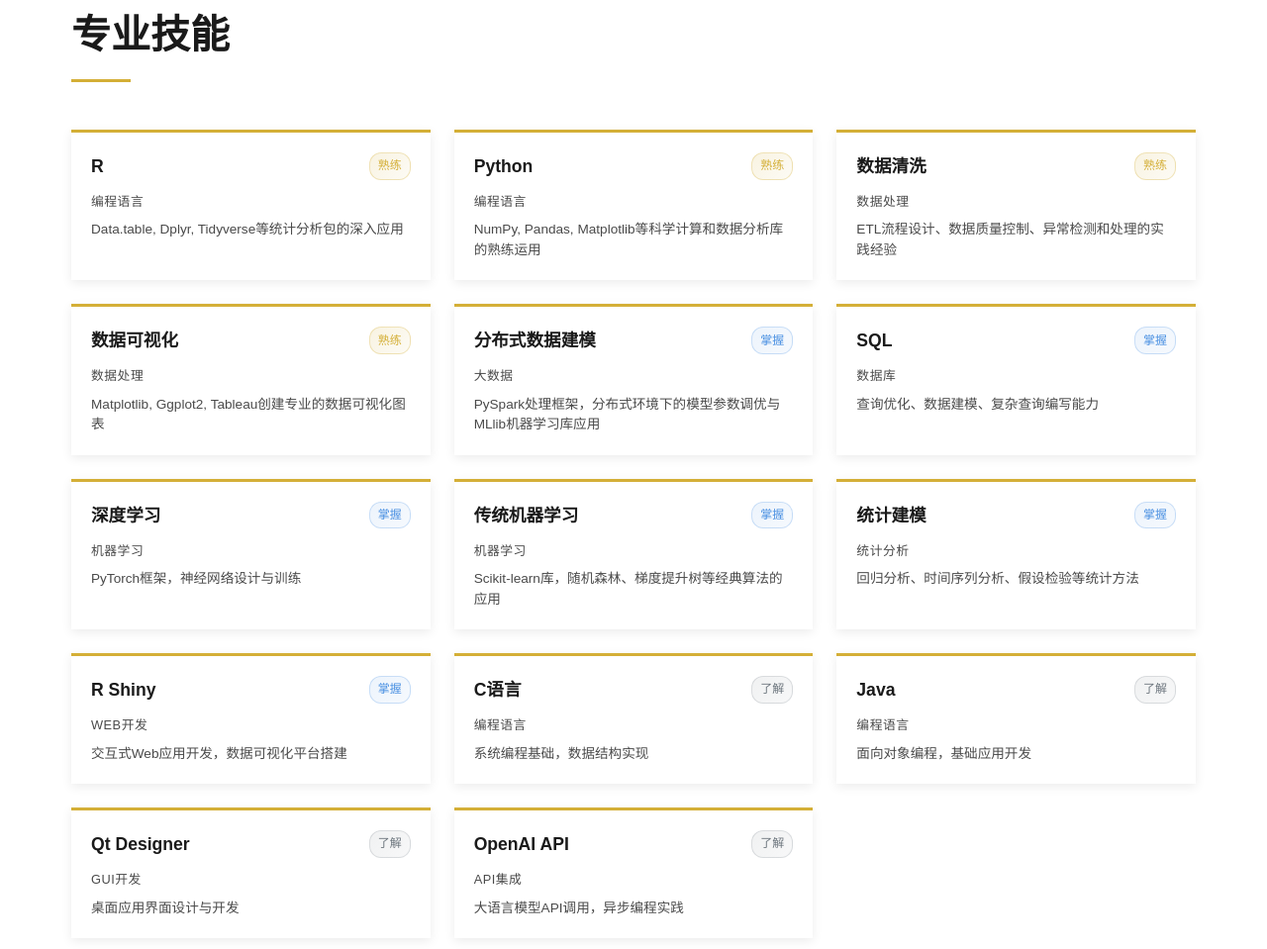
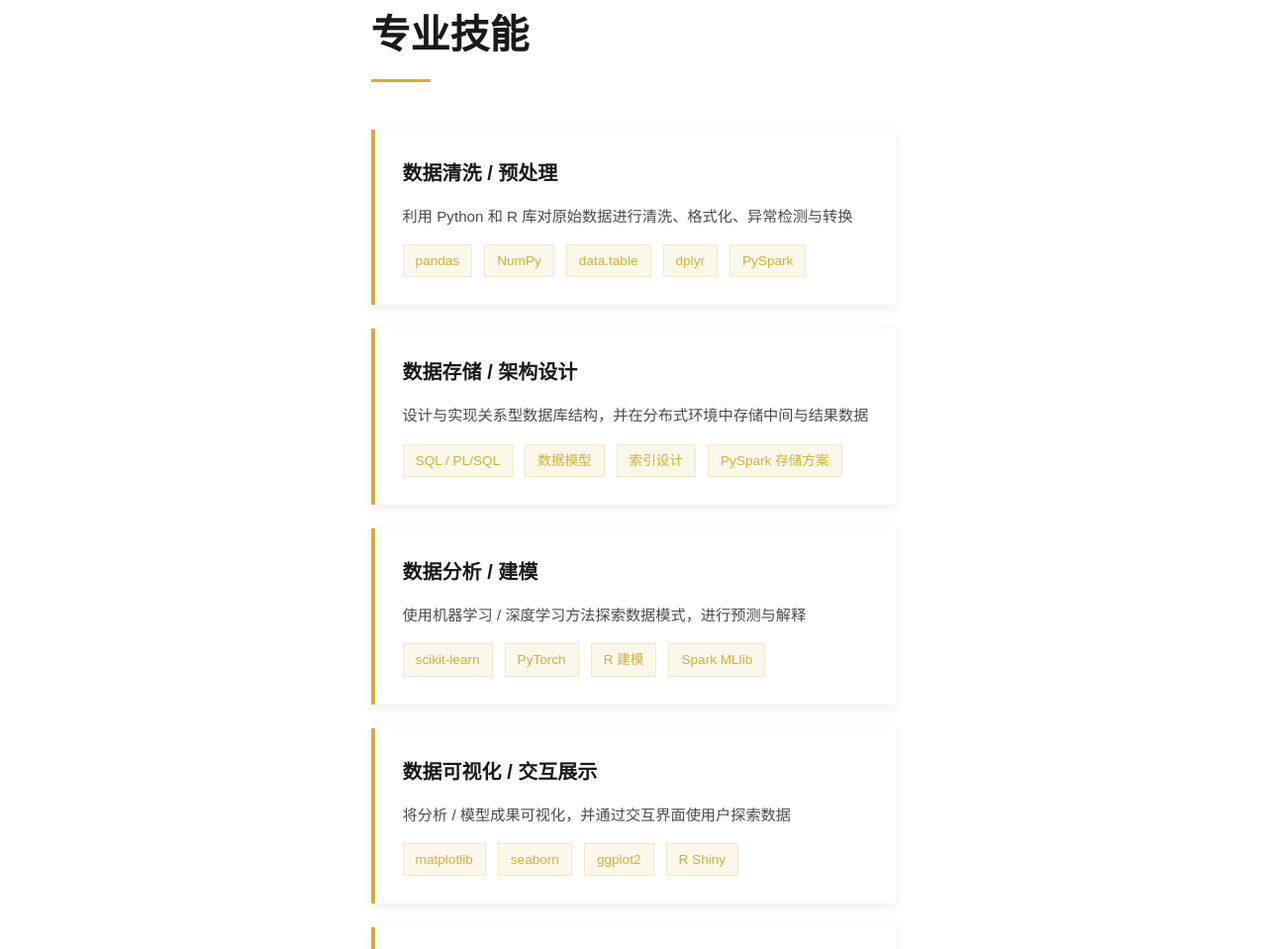
Before and after one commit to lotusink/resume-site, a plain HTML site: page index.html in a window 1280 px wide. Shown: the part 1841-2800 px from the top of the page at 99% size. Drawn offline with Linux system fonts and the light colour scheme.

Commit message:
对技术技能方面做了修改

```diff
--- a/index.html
+++ b/index.html
@@ -573,103 +573,87 @@
             font-size: 1.2em;
         }
 
-        /* 技能部分 - 优化后的紧凑设计 */
+        /* 技能模块 - 新的横向卡片设计 */
         .skills-wrapper {
             width: 100%;
             max-width: 100%;
         }
 
         .skills-container {
-            display: grid;
-            grid-template-columns: repeat(3, 1fr);
+            display: flex;
+            flex-direction: column;
             gap: 1.5rem;
             width: 100%;
-            max-width: 100%;
-        }
-
-        .skill-card {
+        }
+
+        .skill-module {
             background: var(--white);
-            padding: 1.25rem;
+            padding: 1.75rem;
             box-shadow: 0 3px 10px rgba(0, 0, 0, 0.08);
             transition: all 0.3s ease;
-            border-top: 3px solid var(--gold);
+            border-left: 4px solid var(--gold);
             position: relative;
             overflow: hidden;
         }
 
-        .skill-card::before {
+        .skill-module::before {
             content: '';
             position: absolute;
             top: 0;
             left: 0;
             width: 100%;
             height: 100%;
-            background: linear-gradient(135deg, transparent 0%, rgba(212, 175, 55, 0.03) 100%);
+            background: linear-gradient(135deg, transparent 0%, rgba(212, 175, 55, 0.02) 100%);
             opacity: 0;
             transition: opacity 0.3s ease;
         }
 
-        .skill-card:hover::before {
+        .skill-module:hover::before {
             opacity: 1;
         }
 
-        .skill-card:hover {
-            transform: translateY(-5px);
+        .skill-module:hover {
+            transform: translateY(-3px);
             box-shadow: 0 8px 20px rgba(0, 0, 0, 0.12);
         }
 
-        .skill-header {
-            display: flex;
-            justify-content: space-between;
-            align-items: center;
-            margin-bottom: 0.75rem;
-        }
-
-        .skill-title {
-            font-size: 1.1rem;
+        .skill-module-header {
+            margin-bottom: 1rem;
+        }
+
+        .skill-module-title {
+            font-size: 1.25rem;
             font-weight: 600;
             color: var(--dark-gray);
         }
 
-        .skill-level-badge {
+        .skill-module-description {
+            font-size: 0.95rem;
+            color: var(--mid-gray);
+            line-height: 1.6;
+            margin-bottom: 1rem;
+        }
+
+        .skill-keywords {
+            display: flex;
+            flex-wrap: wrap;
+            gap: 0.75rem;
+        }
+
+        .skill-keyword {
             display: inline-block;
-            padding: 0.2rem 0.5rem;
-            border-radius: 12px;
-            font-size: 0.75rem;
-            font-weight: 500;
-        }
-
-        /* 熟练度等级样式 - 三级体系 */
-        .level-proficient {
-            background: linear-gradient(135deg, rgba(212, 175, 55, 0.15) 0%, rgba(212, 175, 55, 0.05) 100%);
+            padding: 0.3rem 0.75rem;
+            background: rgba(212, 175, 55, 0.1);
             color: var(--gold);
-            border: 1px solid rgba(212, 175, 55, 0.3);
-        }
-
-        .level-competent {
-            background: linear-gradient(135deg, rgba(74, 144, 226, 0.1) 0%, rgba(74, 144, 226, 0.05) 100%);
-            color: #4A90E2;
-            border: 1px solid rgba(74, 144, 226, 0.25);
-        }
-
-        .level-familiar {
-            background: linear-gradient(135deg, rgba(108, 117, 125, 0.1) 0%, rgba(108, 117, 125, 0.05) 100%);
-            color: #6c757d;
-            border: 1px solid rgba(108, 117, 125, 0.2);
-        }
-
-        .skill-category {
-            font-size: 0.8rem;
-            color: var(--mid-gray);
-            text-transform: uppercase;
-            letter-spacing: 0.5px;
-            margin-bottom: 0.5rem;
-        }
-
-        .skill-description {
             font-size: 0.85rem;
-            color: var(--mid-gray);
-            line-height: 1.5;
+            border: 1px solid rgba(212, 175, 55, 0.2);
+            transition: all 0.3s ease;
+        }
+
+        .skill-keyword:hover {
+            background: rgba(212, 175, 55, 0.2);
+            border-color: var(--gold);
+            transform: translateY(-1px);
         }
 
         /* 经验部分 */
@@ -1187,26 +1171,27 @@
                 gap: 1rem;
             }
 
-            .skill-card {
+            .skill-module {
                 padding: 1rem;
-            }
-
-            .skill-header {
-                flex-direction: row;
-                gap: 0.5rem;
-            }
-
-            .skill-title {
+                border-left-width: 3px;
+            }
+
+            .skill-module-title {
                 font-size: 1rem;
             }
 
-            .skill-level-badge {
-                font-size: 0.7rem;
-                padding: 0.15rem 0.4rem;
-            }
-
-            .skill-description {
-                font-size: 0.8rem;
+            .skill-module-description {
+                font-size: 0.85rem;
+                line-height: 1.5;
+            }
+
+            .skill-keywords {
+                gap: 0.4rem;
+            }
+
+            .skill-keyword {
+                font-size: 0.75rem;
+                padding: 0.2rem 0.5rem;
             }
 
             /* 时间线移动端优化 */
@@ -1403,7 +1388,7 @@
             }
 
             /* 移除hover效果，改为tap效果 */
-            .skill-card:active {
+            .skill-module:active {
                 transform: scale(0.98);
             }
 
@@ -1446,7 +1431,7 @@
                     <h1>陈鹏羽</h1>
                     <h2>数据科学研究生</h2>
                     <p>
-                        莫纳什大学数据科学硕士在读（QS 2026 第36位，预计 2026 年 7 月毕业）。扎实的统计学与数据分析背景，熟练掌握 R 与 Python，擅长大数据处理、机器学习和可视化，具备 LLM 应用与智能体开发经验，专注于以数据智能驱动决策与创新。
+                        莫纳什大学数据科学硕士在读（QS 2026 第36位，预计 2026 年 7 月毕业）。具有扎实的统计学与数据分析背景，熟练掌握 R 与 Python 等编程语言，擅长数据的清洗、探索、建模与可视化，有基于自然语言模型与 Diffusion 音频模型的实践经历，专注于以数据智能驱动决策与创新。
                     </p>
                     <div class="contact-info-inline">
                         <div style="color: var(--light-gold); font-size: 0.95rem; line-height: 1.8;">
@@ -1585,133 +1570,74 @@
             <div class="skills-wrapper">
                 <h2 class="section-title">专业技能</h2>
                 <div class="skills-container">
-                    <!-- 熟练技能 -->
-                    <div class="skill-card">
-                        <div class="skill-header">
-                            <h3 class="skill-title">R</h3>
-                            <span class="skill-level-badge level-proficient">熟练</span>
-                        </div>
-                        <div class="skill-category">编程语言</div>
-                        <p class="skill-description">Data.table, Dplyr, Tidyverse等统计分析包的深入应用</p>
-                    </div>
-
-                    <div class="skill-card">
-                        <div class="skill-header">
-                            <h3 class="skill-title">Python</h3>
-                            <span class="skill-level-badge level-proficient">熟练</span>
-                        </div>
-                        <div class="skill-category">编程语言</div>
-                        <p class="skill-description">NumPy, Pandas, Matplotlib等科学计算和数据分析库的熟练运用</p>
-                    </div>
-
-                    <div class="skill-card">
-                        <div class="skill-header">
-                            <h3 class="skill-title">数据清洗</h3>
-                            <span class="skill-level-badge level-proficient">熟练</span>
-                        </div>
-                        <div class="skill-category">数据处理</div>
-                        <p class="skill-description">ETL流程设计、数据质量控制、异常检测和处理的实践经验</p>
-                    </div>
-
-                    <div class="skill-card">
-                        <div class="skill-header">
-                            <h3 class="skill-title">数据可视化</h3>
-                            <span class="skill-level-badge level-proficient">熟练</span>
-                        </div>
-                        <div class="skill-category">数据处理</div>
-                        <p class="skill-description">Matplotlib, Ggplot2, Tableau创建专业的数据可视化图表</p>
-                    </div>
-
-                    <!-- 掌握技能 -->
-                    <div class="skill-card">
-                        <div class="skill-header">
-                            <h3 class="skill-title">分布式数据建模</h3>
-                            <span class="skill-level-badge level-competent">掌握</span>
-                        </div>
-                        <div class="skill-category">大数据</div>
-                        <p class="skill-description">PySpark处理框架，分布式环境下的模型参数调优与MLlib机器学习库应用</p>
-                    </div>
-
-                    <div class="skill-card">
-                        <div class="skill-header">
-                            <h3 class="skill-title">SQL</h3>
-                            <span class="skill-level-badge level-competent">掌握</span>
-                        </div>
-                        <div class="skill-category">数据库</div>
-                        <p class="skill-description">查询优化、数据建模、复杂查询编写能力</p>
-                    </div>
-
-                    <div class="skill-card">
-                        <div class="skill-header">
-                            <h3 class="skill-title">深度学习</h3>
-                            <span class="skill-level-badge level-competent">掌握</span>
-                        </div>
-                        <div class="skill-category">机器学习</div>
-                        <p class="skill-description">PyTorch框架，神经网络设计与训练</p>
-                    </div>
-
-                    <div class="skill-card">
-                        <div class="skill-header">
-                            <h3 class="skill-title">传统机器学习</h3>
-                            <span class="skill-level-badge level-competent">掌握</span>
-                        </div>
-                        <div class="skill-category">机器学习</div>
-                        <p class="skill-description">Scikit-learn库，随机森林、梯度提升树等经典算法的应用</p>
-                    </div>
-
-                    <div class="skill-card">
-                        <div class="skill-header">
-                            <h3 class="skill-title">统计建模</h3>
-                            <span class="skill-level-badge level-competent">掌握</span>
-                        </div>
-                        <div class="skill-category">统计分析</div>
-                        <p class="skill-description">回归分析、时间序列分析、假设检验等统计方法</p>
-                    </div>
-
-                    <div class="skill-card">
-                        <div class="skill-header">
-                            <h3 class="skill-title">R Shiny</h3>
-                            <span class="skill-level-badge level-competent">掌握</span>
-                        </div>
-                        <div class="skill-category">Web开发</div>
-                        <p class="skill-description">交互式Web应用开发，数据可视化平台搭建</p>
-                    </div>
-
-                    <!-- 了解技能 -->
-                    <div class="skill-card">
-                        <div class="skill-header">
-                            <h3 class="skill-title">C语言</h3>
-                            <span class="skill-level-badge level-familiar">了解</span>
-                        </div>
-                        <div class="skill-category">编程语言</div>
-                        <p class="skill-description">系统编程基础，数据结构实现</p>
-                    </div>
-
-                    <div class="skill-card">
-                        <div class="skill-header">
-                            <h3 class="skill-title">Java</h3>
-                            <span class="skill-level-badge level-familiar">了解</span>
-                        </div>
-                        <div class="skill-category">编程语言</div>
-                        <p class="skill-description">面向对象编程，基础应用开发</p>
-                    </div>
-
-                    <div class="skill-card">
-                        <div class="skill-header">
-                            <h3 class="skill-title">Qt Designer</h3>
-                            <span class="skill-level-badge level-familiar">了解</span>
-                        </div>
-                        <div class="skill-category">GUI开发</div>
-                        <p class="skill-description">桌面应用界面设计与开发</p>
-                    </div>
-
-                    <div class="skill-card">
-                        <div class="skill-header">
-                            <h3 class="skill-title">OpenAI API</h3>
-                            <span class="skill-level-badge level-familiar">了解</span>
-                        </div>
-                        <div class="skill-category">API集成</div>
-                        <p class="skill-description">大语言模型API调用，异步编程实践</p>
+                    <!-- 数据清洗/预处理 -->
+                    <div class="skill-module">
+                        <div class="skill-module-header">
+                            <h3 class="skill-module-title">数据清洗 / 预处理</h3>
+                        </div>
+                        <p class="skill-module-description">利用 Python 和 R 库对原始数据进行清洗、格式化、异常检测与转换</p>
+                        <div class="skill-keywords">
+                            <span class="skill-keyword">pandas</span>
+                            <span class="skill-keyword">NumPy</span>
+                            <span class="skill-keyword">data.table</span>
+                            <span class="skill-keyword">dplyr</span>
+                            <span class="skill-keyword">PySpark</span>
+                        </div>
+                    </div>
+
+                    <!-- 数据存储/架构设计 -->
+                    <div class="skill-module">
+                        <div class="skill-module-header">
+                            <h3 class="skill-module-title">数据存储 / 架构设计</h3>
+                        </div>
+                        <p class="skill-module-description">设计与实现关系型数据库结构，并在分布式环境中存储中间与结果数据</p>
+                        <div class="skill-keywords">
+                            <span class="skill-keyword">SQL / PL/SQL</span>
+                            <span class="skill-keyword">数据模型</span>
+                            <span class="skill-keyword">索引设计</span>
+                            <span class="skill-keyword">PySpark 存储方案</span>
+                        </div>
+                    </div>
+
+                    <!-- 数据分析/建模 -->
+                    <div class="skill-module">
+                        <div class="skill-module-header">
+                            <h3 class="skill-module-title">数据分析 / 建模</h3>
+                        </div>
+                        <p class="skill-module-description">使用机器学习 / 深度学习方法探索数据模式，进行预测与解释</p>
+                        <div class="skill-keywords">
+                            <span class="skill-keyword">scikit-learn</span>
+                            <span class="skill-keyword">PyTorch</span>
+                            <span class="skill-keyword">R 建模</span>
+                            <span class="skill-keyword">Spark MLlib</span>
+                        </div>
+                    </div>
+
+                    <!-- 数据可视化/交互展示 -->
+                    <div class="skill-module">
+                        <div class="skill-module-header">
+                            <h3 class="skill-module-title">数据可视化 / 交互展示</h3>
+                        </div>
+                        <p class="skill-module-description">将分析 / 模型成果可视化，并通过交互界面使用户探索数据</p>
+                        <div class="skill-keywords">
+                            <span class="skill-keyword">matplotlib</span>
+                            <span class="skill-keyword">seaborn</span>
+                            <span class="skill-keyword">ggplot2</span>
+                            <span class="skill-keyword">R Shiny</span>
+                        </div>
+                    </div>
+
+                    <!-- 辅助/工具支持能力 -->
+                    <div class="skill-module">
+                        <div class="skill-module-header">
+                            <h3 class="skill-module-title">辅助 / 工具支持能力</h3>
+                        </div>
+                        <p class="skill-module-description">涵盖界面设计、异步任务、生成式模型调用等跨模块支持能力</p>
+                        <div class="skill-keywords">
+                            <span class="skill-keyword">Qt Designer</span>
+                            <span class="skill-keyword">QThread</span>
+                            <span class="skill-keyword">OpenAI API / transformers</span>
+                        </div>
                     </div>
                 </div>
             </div>
```
